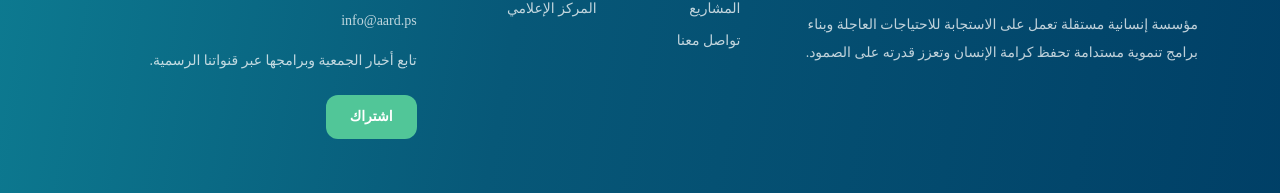
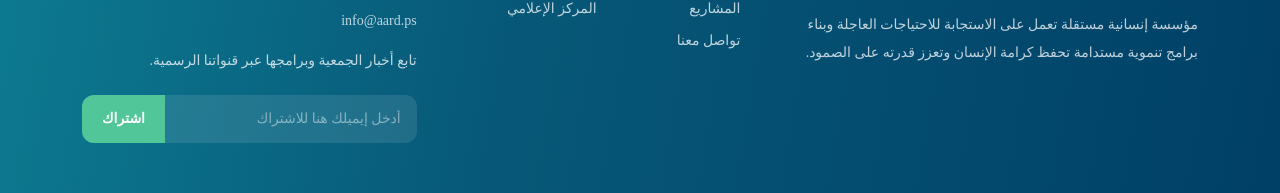
Before and after one commit to medicom162023-cell/taha, a Next.js app: page /about in a window 1280 px wide. Shown: the part 704-897 px from the top of the page. Built offline with nearby package versions, Linux system fonts and the light colour scheme; no server answers; a web font is replaced by a local one.

Commit message:
Add newsletter email field to footer

```diff
--- a/components/Footer.tsx
+++ b/components/Footer.tsx
@@ -57,12 +57,27 @@ export default function Footer() {
             </a>
             <p>تابع أخبار الجمعية وبرامجها عبر قنواتنا الرسمية.</p>
           </div>
-          <Link
-            href="mailto:info@aard.ps?subject=اشتراك في النشرة البريدية"
-            className="mt-5 inline-flex min-h-11 items-center justify-center rounded-xl bg-[#51c698] px-6 py-2.5 text-sm font-bold text-white transition hover:bg-[#45b287]"
+          <form
+            action="mailto:info@aard.ps"
+            method="get"
+            className="mt-5 flex w-full max-w-sm overflow-hidden rounded-xl bg-white/10"
           >
-            اشتراك
-          </Link>
+            <input type="hidden" name="subject" value="اشتراك في النشرة البريدية" />
+            <input
+              type="email"
+              name="body"
+              required
+              aria-label="البريد الإلكتروني للاشتراك"
+              placeholder="أدخل إيميلك هنا للاشتراك"
+              className="min-h-12 min-w-0 flex-1 bg-transparent px-4 text-sm text-white outline-none placeholder:text-white/45"
+            />
+            <button
+              type="submit"
+              className="min-h-12 shrink-0 bg-[#51c698] px-5 text-sm font-bold text-white transition hover:bg-[#45b287]"
+            >
+              اشتراك
+            </button>
+          </form>
         </div>
       </div>
 
```
